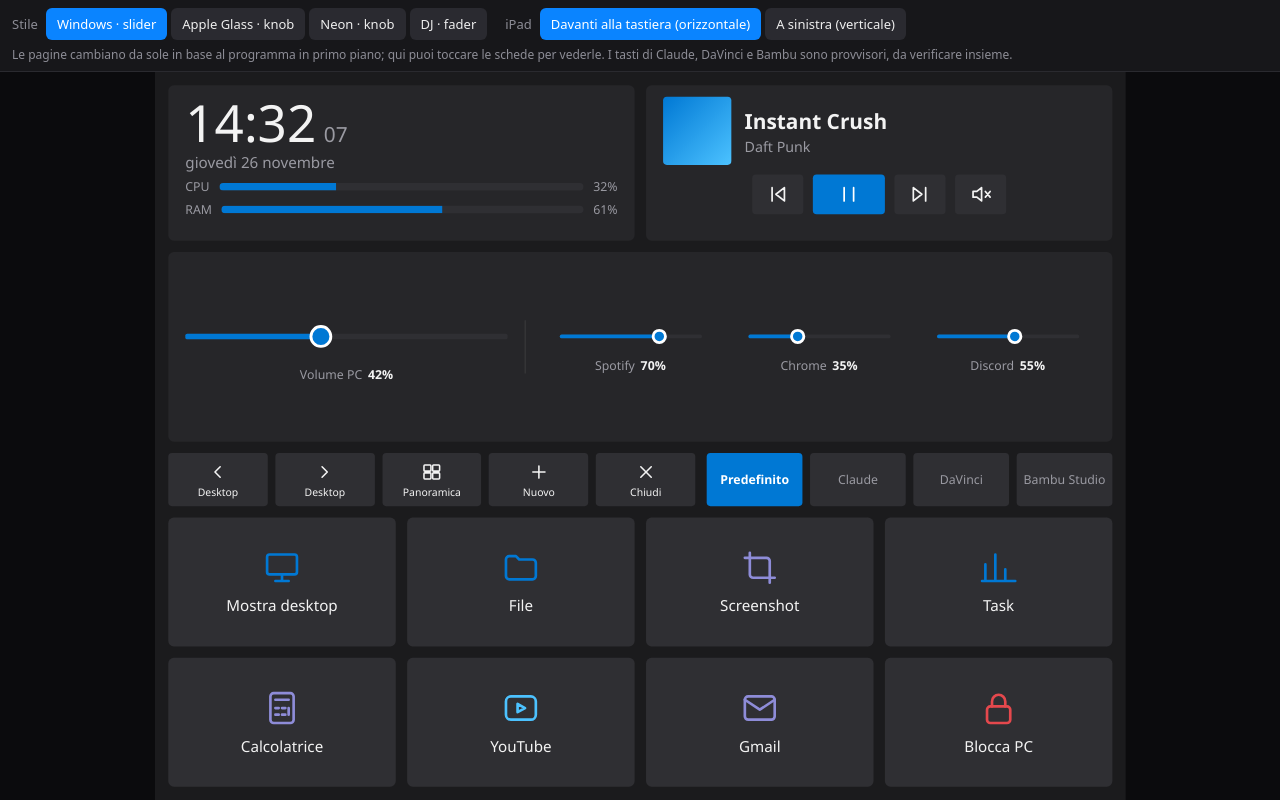
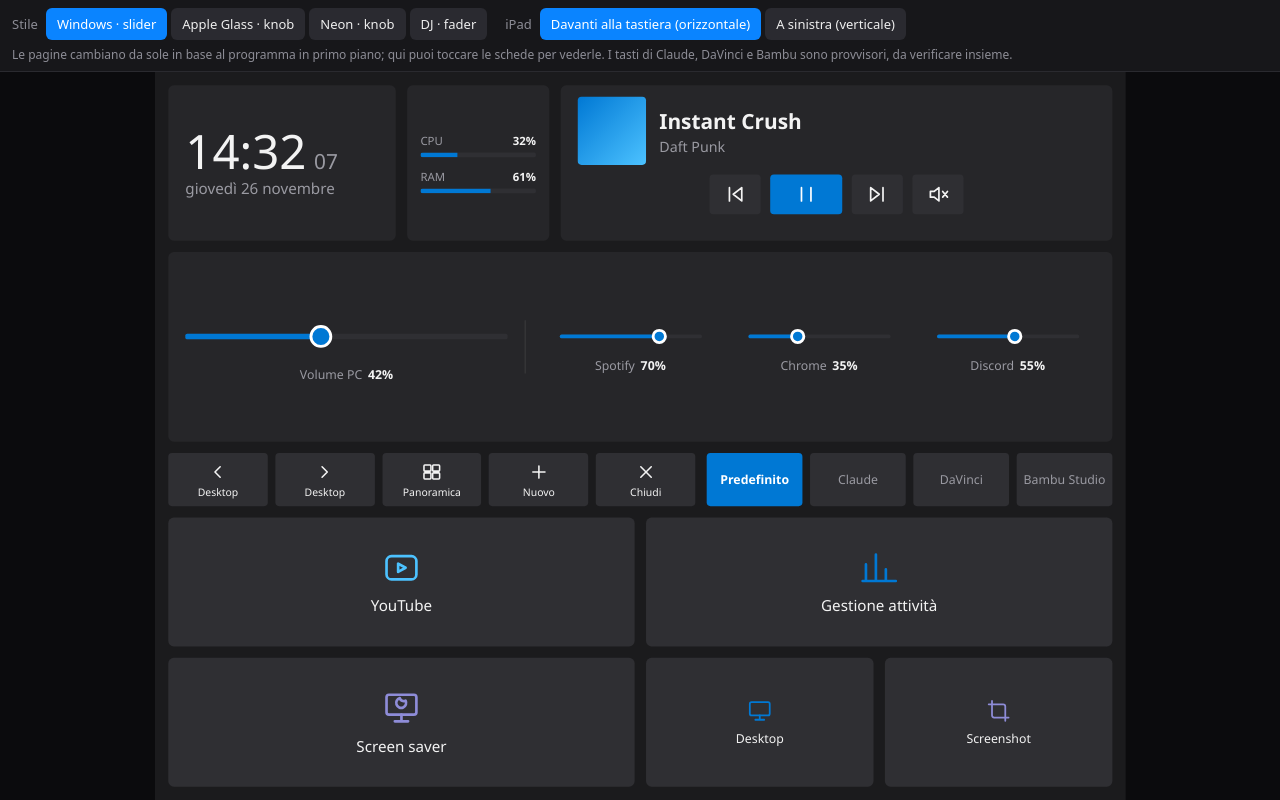
Before and after one commit to giandcdalcorso11-coder/GDC-stream-deck, a plain HTML site: page mockup/pannello.html in a window 1280 px wide. Drawn offline with Linux system fonts and the light colour scheme.

Commit message:
Mockup: pagina base con 5 pulsanti e CPU/RAM in scheda separata
Co-Authored-By: Claude Sonnet 5.5 <noreply@anthropic.com>
Claude-Session: https://claude.ai/code/session_01HsrMVCknNYjub7dYfeEpWz

```diff
--- a/mockup/pannello.html
+++ b/mockup/pannello.html
@@ -18,16 +18,20 @@ body{background:#0b0b0d;color:#ddd;font-family:system-ui,sans-serif;display:flex
 .t-neon{--bg:#07071a;--card:#0d0d2b;--key:#0d0d2b;--text:#e8f9ff;--muted:#7585ba;--accent:#00f0ff;--onacc:#000;--sys:#00f0ff;--audio:#ff2bd6;--work:#ffe14d;--danger:#ff3b6b;--r:12px;--font:"Trebuchet MS",system-ui,sans-serif}
 .t-dj{--bg:repeating-linear-gradient(90deg,#101113 0 2px,#131416 2px 4px);--card:linear-gradient(#202124,#17181a);--key:linear-gradient(#2a2b2f,#18191b);--text:#e6e8ec;--muted:#8d9098;--accent:#ff9d00;--onacc:#000;--sys:#2f9bff;--audio:#2fe06a;--work:#ff9d00;--danger:#ff3b30;--r:3px;--font:"Arial Narrow",Arial,sans-serif}
 #stage{background:var(--bg);color:var(--text);font-family:var(--font);padding:14px;display:grid;gap:12px;
- grid-template-columns:1fr 1fr;grid-template-areas:"c1 c2" "vol vol" "strip strip" "deck deck"}
+ grid-template-columns:240px 150px 1fr;grid-template-areas:"c1 sys c2" "vol vol vol" "strip strip strip" "deck deck deck"}
 #stage.land{width:1024px;height:768px;grid-template-rows:164px 200px 56px 1fr}
 #stage.port{width:768px;height:1024px;grid-template-rows:164px 220px 104px 1fr}
-#c1{grid-area:c1}#c2{grid-area:c2}#vol{grid-area:vol}#strip{grid-area:strip}#deck{grid-area:deck}
+#sys{grid-area:sys}#c1{grid-area:c1}#c2{grid-area:c2}#vol{grid-area:vol}#strip{grid-area:strip}#deck{grid-area:deck}
 .card{background:var(--card);border-radius:var(--r);padding:12px 18px;position:relative;min-height:0}
 /* orologio */
-#clock{font-size:54px;font-weight:300;line-height:1}#clock small{font-size:22px;color:var(--muted);margin-left:8px}
+#c1{display:flex;flex-direction:column;justify-content:center}#clock{font-size:50px;font-weight:300;line-height:1}#clock small{font-size:22px;color:var(--muted);margin-left:8px}
 #date{color:var(--muted);margin-top:4px;font-size:16px}
 .stat{display:flex;align-items:center;gap:10px;font-size:13px;color:var(--muted);margin-top:6px}
 .bar{flex:1;height:8px;background:var(--key);border-radius:8px;overflow:hidden}.bar i{display:block;height:100%;background:var(--accent)}
+/* cpu/ram piccoli */
+#sys{display:flex;flex-direction:column;justify-content:center;gap:12px;padding:10px 14px}
+.ms{font-size:12px;color:var(--muted);display:flex;justify-content:space-between}.ms b{color:var(--text);font-weight:600}
+.ms+.bar,#sys .bar{height:5px;margin-top:4px;flex:none}
 /* musica */
 #now{display:flex;align-items:center;gap:14px}
 #art{width:72px;height:72px;border-radius:calc(var(--r) - 2px);background:linear-gradient(135deg,var(--accent),var(--audio));display:flex;align-items:center;justify-content:center;color:#000;flex:0 0 auto}
@@ -66,6 +70,7 @@ svg.i{width:24px;height:24px;fill:none;stroke:currentColor;stroke-width:1.8;stro
 .key:active{transform:scale(.96)}
 .key svg.i{width:42px;height:42px;stroke-width:1.6}
 .key[data-c=sys] svg{color:var(--sys)}.key[data-c=audio] svg{color:var(--audio)}.key[data-c=work] svg{color:var(--work)}.key[data-c=danger] svg{color:var(--danger)}
+.key.sm{font-size:13px;gap:6px}.key.sm svg.i{width:28px;height:28px}
 /* neon */
 .t-neon .card,.t-neon .key,.t-neon .tb,.t-neon .tab{border:1px solid rgba(0,240,255,.45);box-shadow:0 0 14px rgba(0,240,255,.12) inset,0 0 10px rgba(0,240,255,.15)}
 .t-neon .tab.on{background:rgba(0,240,255,.18);color:#00f0ff;box-shadow:0 0 12px rgba(0,240,255,.5)}
@@ -79,9 +84,9 @@ svg.i{width:24px;height:24px;fill:none;stroke:currentColor;stroke-width:1.8;stro
 /* dj hardware */
 .t-dj{text-transform:uppercase;letter-spacing:.06em}
 .t-dj .card{border:1px solid #000;box-shadow:inset 0 1px 0 #3b3d43,0 2px 0 #000}
-.t-dj #c1,.t-dj #c2{background:#05080f;border:1px solid #1c3b6b;box-shadow:inset 0 0 30px rgba(47,155,255,.12);overflow:hidden}
-.t-dj #clock{font-weight:400;color:#7cc4ff;font-family:"Courier New",monospace;font-size:48px}
-.t-dj #date,.t-dj .stat{color:#4f86bd}.t-dj .bar{background:#0b1a30}.t-dj .bar i{background:#2f9bff}
+.t-dj #c1,.t-dj #c2,.t-dj #sys{background:#05080f;border:1px solid #1c3b6b;box-shadow:inset 0 0 30px rgba(47,155,255,.12);overflow:hidden}
+.t-dj #clock{font-weight:400;color:#7cc4ff;font-family:"Courier New",monospace;font-size:44px}
+.t-dj #date,.t-dj .ms{color:#4f86bd}.t-dj .bar{background:#0b1a30}.t-dj .bar i{background:#2f9bff}
 .t-dj #song{color:#7cc4ff;font-size:20px}.t-dj #artist{color:#4f86bd}
 .t-dj #c2>*{position:relative;z-index:1}.t-dj .wave{position:absolute;left:0;right:0;bottom:0;height:60px;opacity:.5;z-index:0}
 .t-dj .tb{background:linear-gradient(#2a2b2f,#18191b);border:1px solid #000;box-shadow:inset 0 1px 0 #44464c}
@@ -91,7 +96,7 @@ svg.i{width:24px;height:24px;fill:none;stroke:currentColor;stroke-width:1.8;stro
 .t-dj .tab{background:linear-gradient(#2a2b2f,#18191b);border:1px solid #000;box-shadow:inset 0 1px 0 #44464c;color:#aeb2bb;font-size:12px}
 .t-dj .tab.on{background:linear-gradient(#ffb23a,#e08400);color:#000}
 .t-dj .key{text-transform:uppercase;position:relative;flex-direction:column-reverse;justify-content:center;border:1px solid #000;box-shadow:inset 0 1px 0 #4a4c53,0 2px 0 #000;font-size:12px;color:#aeb2bb;gap:12px}
-.t-dj .key svg.i{color:#d8dbe2!important;width:36px;height:36px}
+.t-dj .key svg.i{color:#d8dbe2!important;width:36px;height:36px}.t-dj .key.sm svg.i{width:26px;height:26px}.t-dj .key.sm{gap:6px;font-size:11px}
 .t-dj .key::after{content:"";position:absolute;left:18%;right:18%;bottom:9px;height:5px;border-radius:2px;background:var(--led,#ff9d00);box-shadow:0 0 10px var(--led,#ff9d00)}
 .t-dj .key[data-c=sys]{--led:#2f9bff}.t-dj .key[data-c=audio]{--led:#2fe06a}.t-dj .key[data-c=work]{--led:#ff9d00}.t-dj .key[data-c=danger]{--led:#ff3b30}
 .t-dj #master{flex:0 0 330px;flex-direction:row;gap:22px}
@@ -105,7 +110,7 @@ svg.i{width:24px;height:24px;fill:none;stroke:currentColor;stroke-width:1.8;stro
 .vu i.on.g{background:#2fe06a;box-shadow:0 0 6px #2fe06a}.vu i.on.o{background:#ff9d00;box-shadow:0 0 6px #ff9d00}.vu i.on.r{background:#ff3b30;box-shadow:0 0 6px #ff3b30}
 /* verticale */
 #stage.port #master{flex-basis:250px}#stage.port .app{width:130px}#stage.port #apps{gap:6px}
-#stage.port #clock{font-size:46px}#stage.port .t-dj #clock{font-size:42px}
+#stage.port{grid-template-columns:190px 118px 1fr}#stage.port #clock{font-size:40px}#stage.port.t-dj #clock{font-size:34px}#stage.port #date{font-size:13px}
 #stage.port #art{width:56px;height:56px}#stage.port #song{font-size:18px}#stage.port #artist{font-size:13px}
 #stage.port .tb{width:44px;height:38px}#stage.port .tb.big{width:60px}#stage.port .card{padding:10px 14px}
 #stage.port.t-dj #master{flex-basis:250px}
@@ -127,6 +132,7 @@ svg.i{width:24px;height:24px;fill:none;stroke:currentColor;stroke-width:1.8;stro
 <symbol id="pp" viewBox="0 0 24 24"><path d="M7 5v14M17 5v14"/></symbol>
 <symbol id="mute" viewBox="0 0 24 24"><path d="M4 9v6h4l5 4V5L8 9zM17 9l5 6M22 9l-5 6"/></symbol>
 <symbol id="note" viewBox="0 0 24 24"><path d="M9 18V6l11-2v12"/><circle cx="6.5" cy="18" r="2.5"/><circle cx="17.5" cy="16" r="2.5"/></symbol>
+<symbol id="saver" viewBox="0 0 24 24"><rect x="3" y="4" width="18" height="12" rx="1.5"/><path d="M8 20h8M12 16v4M14.5 7.5a3 3 0 1 1-3.5-1.5 2.4 2.4 0 0 0 3.5 1.5z"/></symbol>
 <symbol id="left" viewBox="0 0 24 24"><path d="M15 6l-6 6 6 6"/></symbol>
 <symbol id="right" viewBox="0 0 24 24"><path d="M9 6l6 6-6 6"/></symbol>
 <symbol id="overview" viewBox="0 0 24 24"><rect x="3" y="4" width="8" height="7" rx="1"/><rect x="13" y="4" width="8" height="7" rx="1"/><rect x="3" y="13" width="8" height="7" rx="1"/><rect x="13" y="13" width="8" height="7" rx="1"/></symbol>
@@ -161,7 +167,7 @@ var apps=[['master','Volume PC'],['spotify','Spotify'],['chrome','Chrome'],['dis
 var theme='windows',orient='land',page='default';
 var DESK=[['left','Desktop'],['right','Desktop'],['overview','Panoramica'],['plus','Nuovo'],['xx','Chiudi']];
 var PAGES={
- default:{n:'Predefinito',k:[['desk','Mostra desktop','sys'],['folder','File','sys'],['shot','Screenshot','work'],['task','Task','sys'],['calc','Calcolatrice','work'],['video','YouTube','audio'],['mail','Gmail','work'],['lock','Blocca PC','danger']]},
+ default:{n:'Predefinito',k:[['video','YouTube','audio',2],['task','Gestione attività','sys',2],['saver','Screen saver','work',2],['desk','Desktop','sys',1,'sm'],['shot','Screenshot','work',1,'sm']]},
  claude:{n:'Claude',k:[['chat','Nuova chat','work'],['term','Claude Code','work'],['search','Cerca','sys'],['folder','Progetti','sys'],['globe','Apri claude.ai','sys'],['mic','Dettatura','audio'],['shot','Screenshot','sys'],['xx','Interrompi','danger']]},
  resolve:{n:'DaVinci',k:[['play','Play / Pausa','audio'],['blade','Taglia','work'],['undo','Annulla','sys'],['save','Salva','sys'],['markin','Segna IN','sys'],['markout','Segna OUT','sys'],['flag','Marker','work'],['trash','Elimina','danger']]},
  bambu:{n:'Bambu Studio',k:[['layers','Slice','work'],['printer','Stampa','danger'],['arrange','Disponi','sys'],['rotate','Orienta','sys'],['move','Sposta','sys'],['scale','Scala','sys'],['cube','Vista iso','sys'],['save','Salva','sys']]}
@@ -216,7 +222,8 @@ function ic(n){return '<svg class="i"><use href="#'+n+'"/></svg>'}
 function build(){
  var st=document.getElementById('stage');st.className='t-'+theme+' '+orient;
  st.innerHTML='';
- var c1=el('section','card','<div id="clock">14:32<small>07</small></div><div id="date">giovedì 26 novembre</div><div class="stat">CPU<span class="bar"><i style="width:32%"></i></span>32%</div><div class="stat">RAM<span class="bar"><i style="width:61%"></i></span>61%</div>');c1.id='c1';
+ var c1=el('section','card','<div id="clock">14:32<small>07</small></div><div id="date">giovedì 26 novembre</div>');c1.id='c1';
+ var sys=el('section','card','<div><div class="ms">CPU<b>32%</b></div><div class="bar"><i style="width:32%"></i></div></div><div><div class="ms">RAM<b>61%</b></div><div class="bar"><i style="width:61%"></i></div></div>');sys.id='sys';
  var c2=el('section','card','<div id="now"><div id="art">'+ic('note').replace('class="i"','class="i" style="width:36px;height:36px"')+'</div><div><div id="song">Instant Crush</div><div id="artist">Daft Punk</div></div></div><div id="tr"><button class="tb">'+ic('prev')+'</button><button class="tb big">'+ic('pp')+'</button><button class="tb">'+ic('next')+'</button><button class="tb">'+ic('mute')+'</button></div>');c2.id='c2';
  var vol=el('section','card');vol.id='vol';var m=el('div');m.id='master';var a=el('div');a.id='apps';
  m.appendChild(ctl('master','lg'));
@@ -228,8 +235,8 @@ function build(){
  Object.keys(PAGES).forEach(function(k){var b=el('button','tab'+(k==page?' on':''),PAGES[k].n);b.onclick=function(){page=k;build()};tabs.appendChild(b)});
  strip.appendChild(db);strip.appendChild(tabs);
  var dk=el('section');dk.id='deck';
- PAGES[page].k.forEach(function(k){var b=el('button','key',ic(k[0])+'<span>'+k[1]+'</span>');b.setAttribute('data-c',k[2]);dk.appendChild(b)});
- [c1,c2,vol,strip,dk].forEach(function(n){st.appendChild(n)});
+ PAGES[page].k.forEach(function(k){var b=el('button','key'+(k[4]?' '+k[4]:''),ic(k[0])+'<span>'+k[1]+'</span>');b.setAttribute('data-c',k[2]);if(k[3]>1){b.style.gridColumn='span '+k[3]}dk.appendChild(b)});
+ [c1,sys,c2,vol,strip,dk].forEach(function(n){st.appendChild(n)});
  if(theme=='dj'){var w=document.createElementNS('http://www.w3.org/2000/svg','svg');w.setAttribute('class','wave');w.setAttribute('viewBox','0 0 500 60');w.setAttribute('preserveAspectRatio','none');var h='';for(var x=0;x<500;x+=4){var q=7+Math.abs(Math.sin(x/17)*Math.sin(x/53))*22;h+='<rect x="'+x+'" y="'+(30-q)+'" width="2" height="'+(q*2)+'" fill="'+(x<220?'#2f9bff':'#1c4f8a')+'"/>'}w.innerHTML=h;c2.appendChild(w)}
  var sty=document.getElementById('sty');sty.innerHTML='<span>Stile</span>';
  for(var t in THEMES){(function(t){var b=el('button',t==theme?'on':'',NAMES[t]+({knob:' · knob',slider:' · slider',fader:' · fader'}[THEMES[t]]));b.onclick=function(){theme=t;build()};sty.appendChild(b)})(t)}
```
